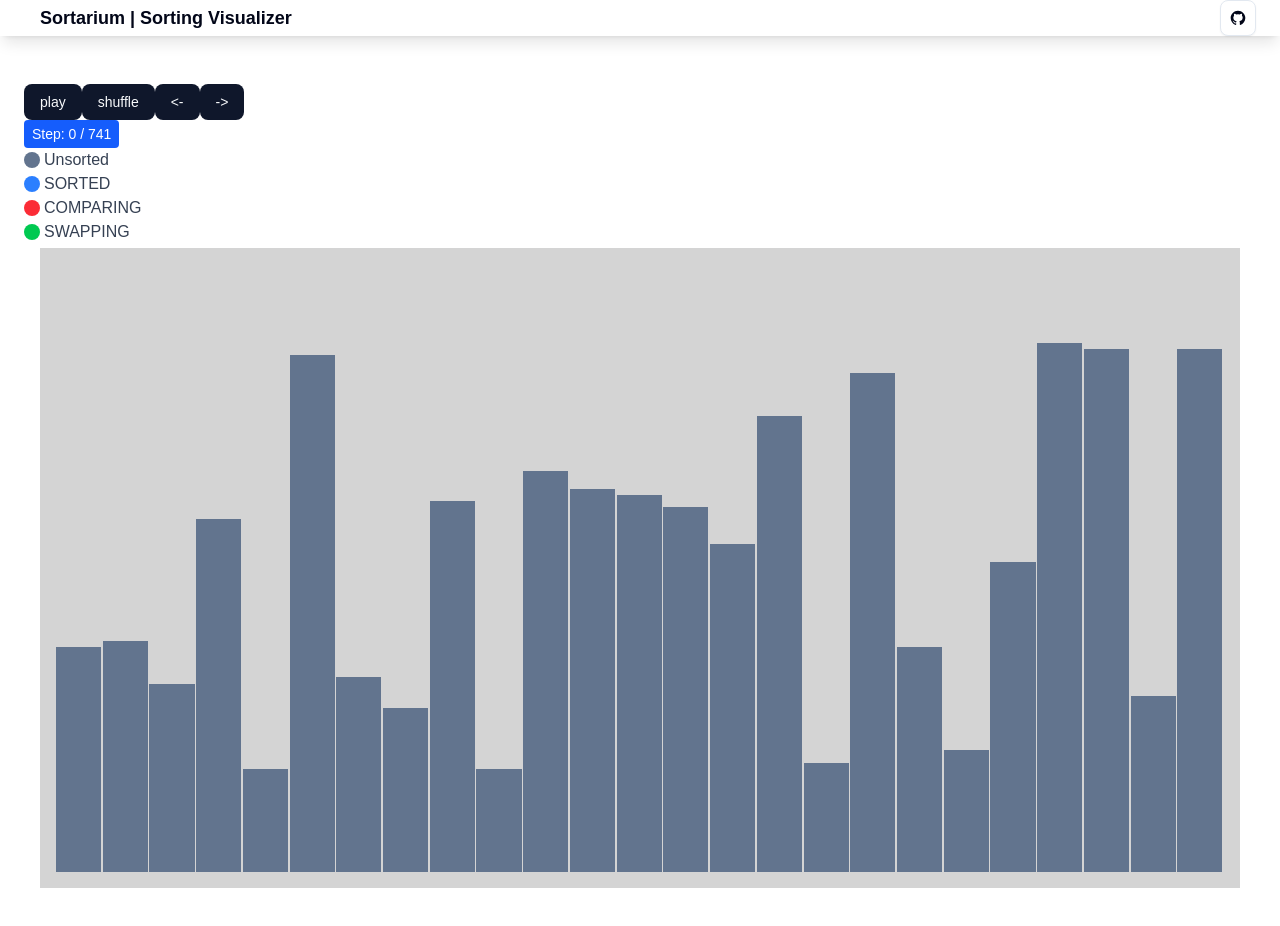
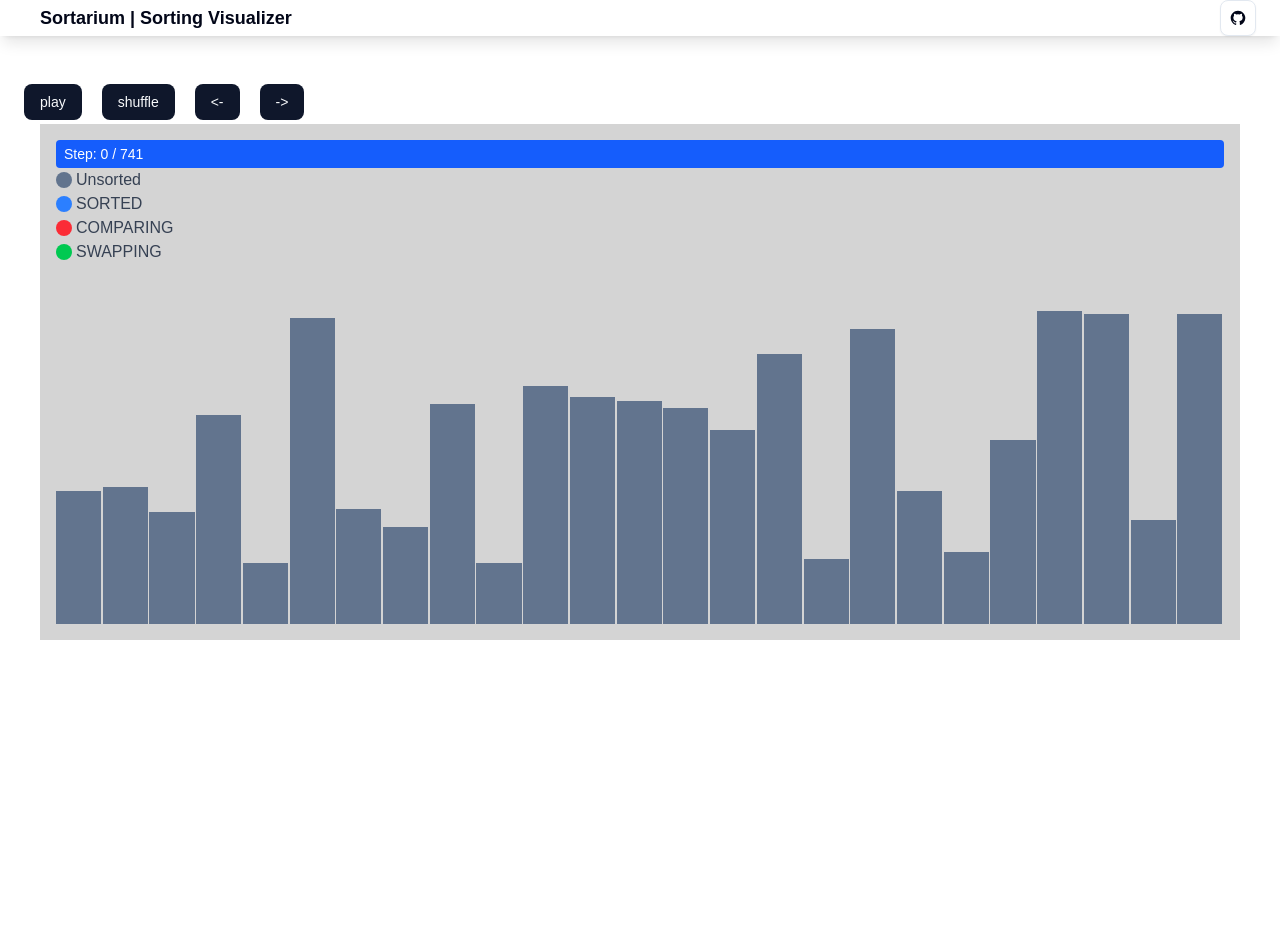
Before and after one commit to yoshifoxor/sortarium, a Next.js app: page / in a window 1280 px wide. Shown: the top 926 px of the page. After the commit the page ends 800 px from the top, so only its background shows below. Built offline with nearby package versions, Linux system fonts and the light colour scheme; a web font is replaced by a local one.

Commit message:
feat: update styles for main content and visualizer components

```diff
--- a/src/components/mainContent/index.tsx
+++ b/src/components/mainContent/index.tsx
@@ -72,12 +72,13 @@ export function MainContent() {
   return (
     <main className="@container mx-auto px-6 @3xl:px-0">
       <div className="min-h-[80vh] py-10">
-        <Button id="playbutton" onClick={togglePlaying}>
+        <Button id="play_stop_button" className="mr-5" onClick={togglePlaying}>
           {playing ? 'stop' : 'play'}
         </Button>
 
         <Button
-          id="shuffle"
+          id="shuffle_button"
+          className="mr-5"
           onClick={() => {
             setArray(generateRandomArray(state.size, state.min, state.max));
             turnOffPlaying();
@@ -90,7 +91,8 @@ export function MainContent() {
         </Button>
 
         <Button
-          id="prev"
+          id="prev_step_button"
+          className="mr-5"
           onClick={() => {
             turnOffPlaying();
             decStep();
@@ -100,7 +102,7 @@ export function MainContent() {
         </Button>
 
         <Button
-          id="next"
+          id="next_step_button"
           onClick={() => {
             turnOffPlaying();
             incStep();
--- a/src/components/visualizer/chart.tsx
+++ b/src/components/visualizer/chart.tsx
@@ -29,11 +29,7 @@ export function Chart({ max, sortHistorySteps, step }: Props) {
   // console.log(array);
 
   return (
-    <div
-      className={`
-        m-4 mt-1 flex h-[80vh] w-auto flex-row items-end bg-neutral-300 p-4
-      `}
-    >
+    <div className="flex h-[45vh] flex-row items-end">
       {array.map((value, index) => {
         const width = 100 / size;
         const height = (value / max) * 100;
--- a/src/components/visualizer/index.tsx
+++ b/src/components/visualizer/index.tsx
@@ -32,7 +32,10 @@ const LEGEND_ITEMS: LegendItem[] = [
 
 export function Visualizer({ sortHistory, max, step }: Props) {
   return (
-    <div id="visualizer">
+    <div
+      id="visualizer"
+      className="m-4 mt-1 flex h-full w-auto flex-col bg-neutral-300 p-4"
+    >
       <Step step={step} max={sortHistory.length - 1} />
       <Legend items={LEGEND_ITEMS} />
       <Chart max={max} sortHistorySteps={sortHistory} step={step} />
```
